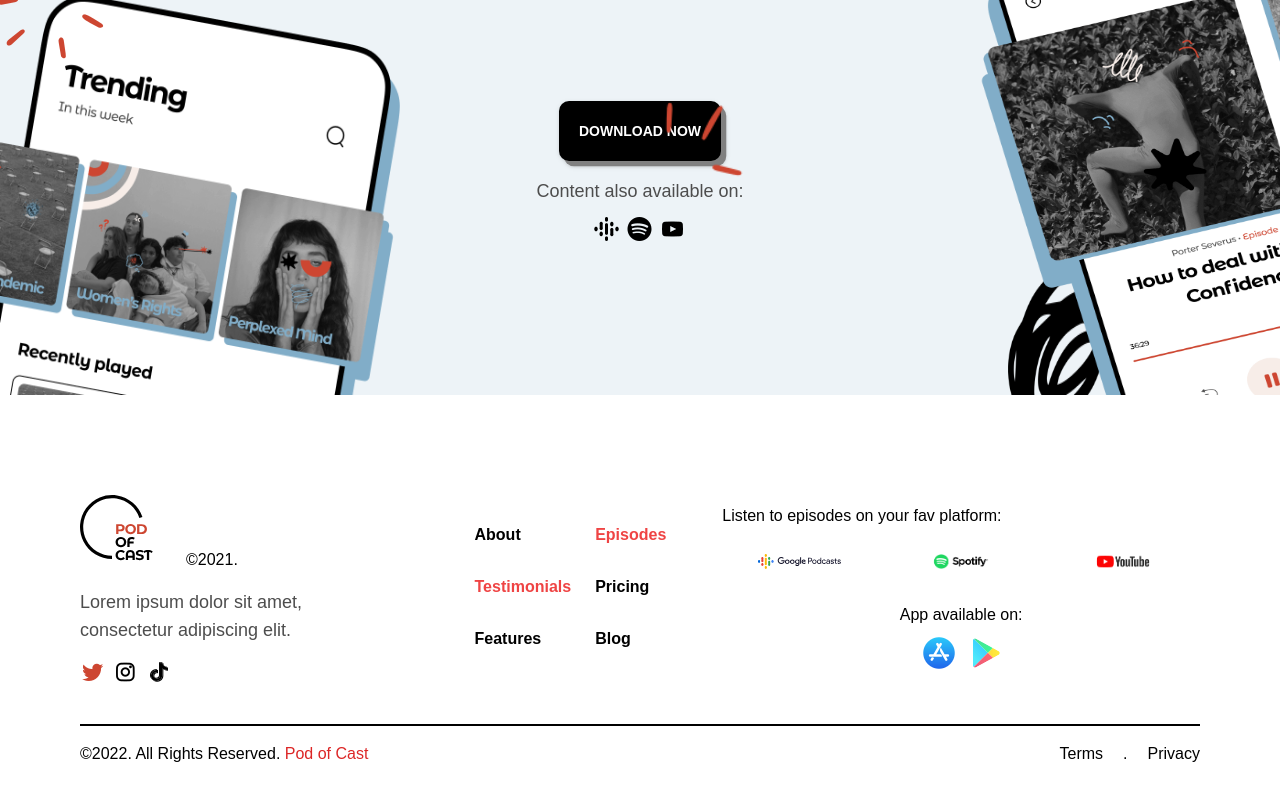
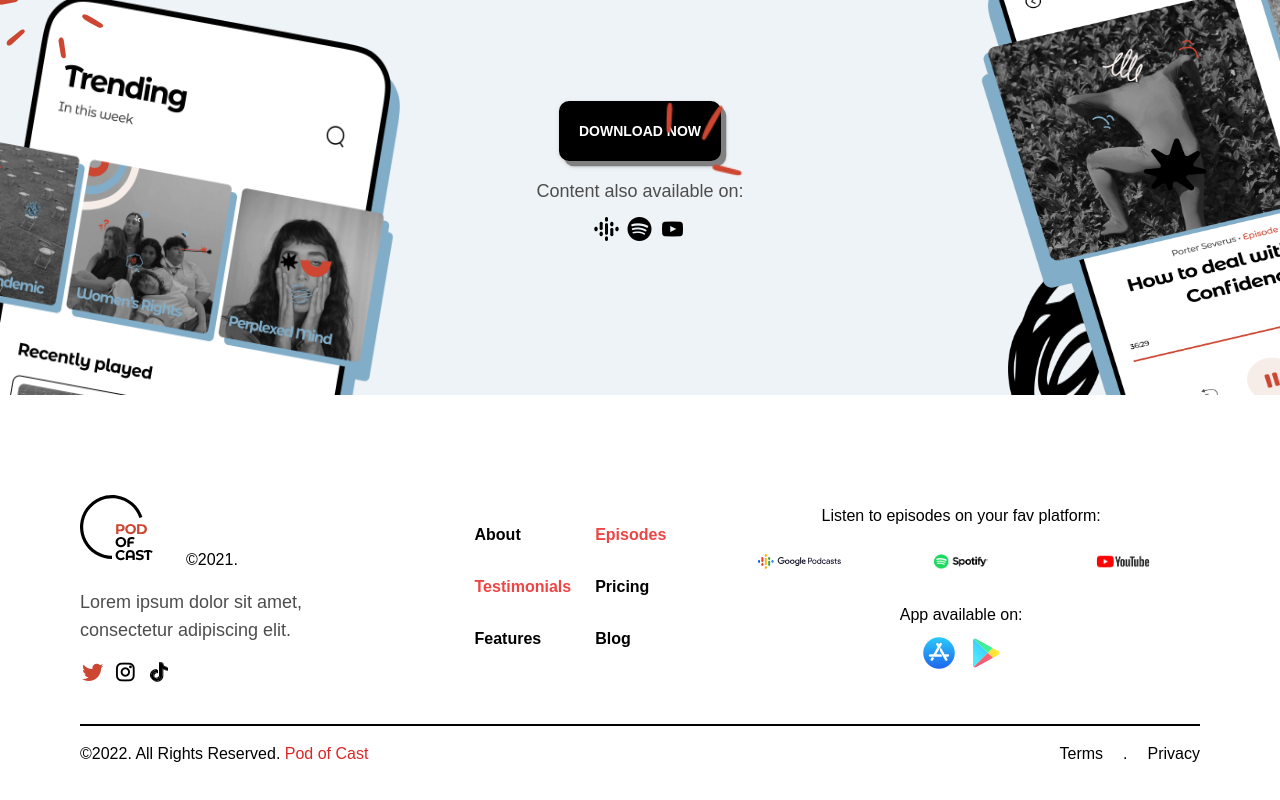
Before and after one commit to YAKSHIT-22/podcastv1, a React (Create React App) app: page / in a window 1280 px wide. Shown: the part 7808-8608 px from the top of the page. Built offline with nearby package versions, Linux system fonts and the light colour scheme; a web font is replaced by a local one; what tailwindcss-debug-screens would draw is missing.

Commit message:
added footer

```diff
--- a/src/components/Footer/Footer.jsx
+++ b/src/components/Footer/Footer.jsx
@@ -45,7 +45,7 @@
                 </div>
               </div>
               <div className="flex flex-col justify-center gap-6 ">
-                <div className="flex flex-col justify-center gap-4">
+                <div className="flex flex-col justify-center items-center gap-4">
                   <p className="flex items-center text-center">Listen to episodes on your fav platform:</p>
                   <div className="flex items-center justify-center gap-2 lg:flex-row flex-col">
                   <div className="flex items-center justify-center w-full"><img src={googlePodcasts} alt="" className="w-[50%] md:w-[75%] h-[33%]" /></div>
```
